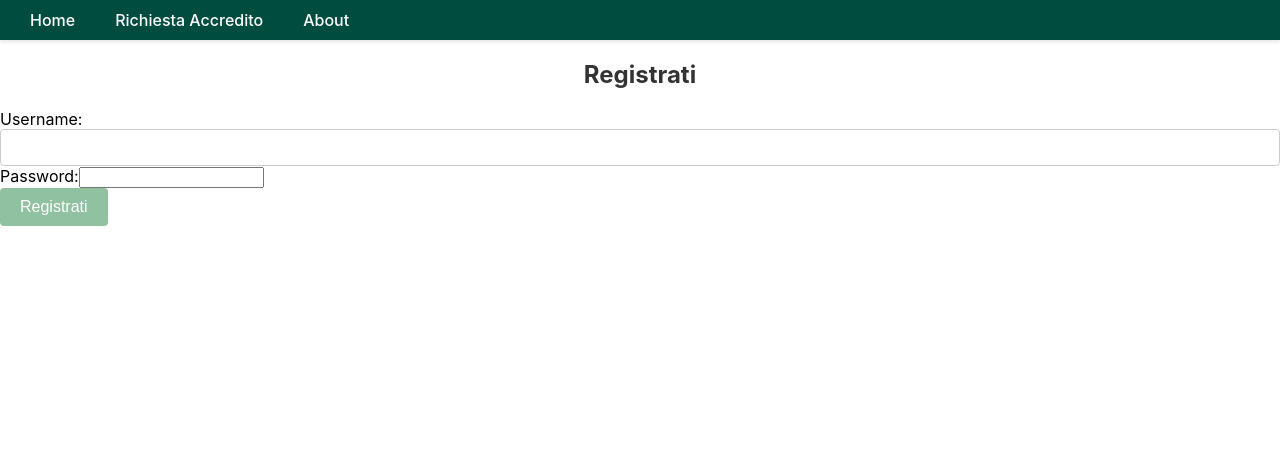
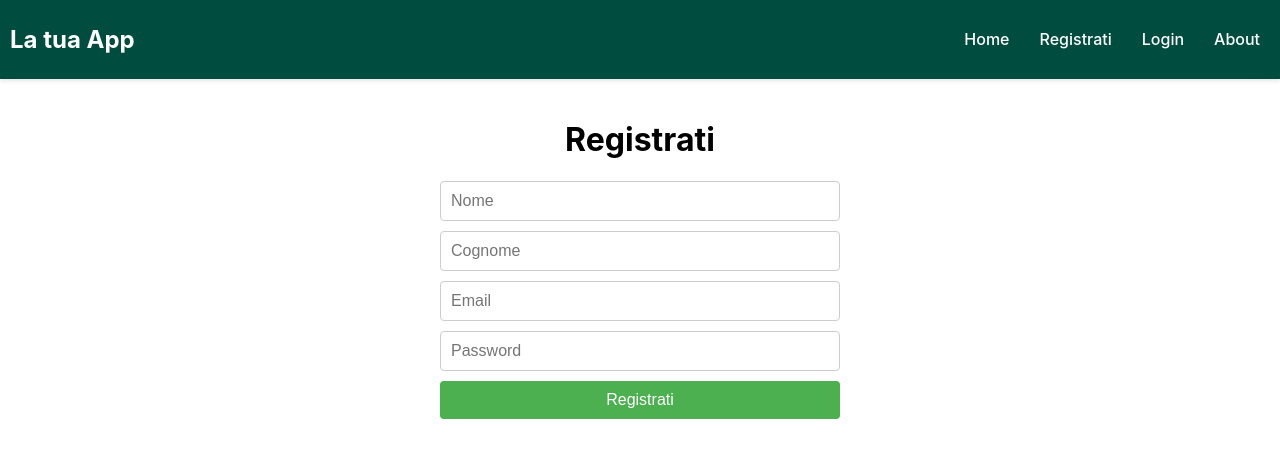
Before and after one commit to AntonioSantorsola/accreditiReactFE, a React (Create React App) app: page /register in a window 1280 px wide. Shown: the top 458 px of the page. Built offline with nearby package versions, Linux system fonts and the light colour scheme.

Commit message:
add form login e registrazione

```diff
--- a/package.json
+++ b/package.json
@@ -7,6 +7,7 @@
     "@testing-library/react": "^13.4.0",
     "@testing-library/user-event": "^13.5.0",
     "axios": "^1.7.9",
+    "jwt-decode": "^4.0.0",
     "react": "^19.0.0",
     "react-dom": "^19.0.0",
     "react-router-dom": "^7.0.2",
--- a/src/App.js
+++ b/src/App.js
@@ -1,15 +1,18 @@
+// src/App.js
 import './App.css';
 import Navbar from './components/navbar/Navbar';
 import { BrowserRouter } from 'react-router-dom'; // Importa BrowserRouter
 import AppRoutes from './AppRoutes';
-
+import { AuthProvider } from './components/context/AuthContext';
 
 function App() {
   return (
     <BrowserRouter>
-      <Navbar />
-      <AppRoutes />
-      {/* Commenti */}
+      <AuthProvider> {/* Avvolgi tutto nel provider di autenticazione */}
+        <Navbar />
+        <AppRoutes />
+        {/* Commenti */}
+      </AuthProvider>
     </BrowserRouter>
   );
 }
--- /dev/null
+++ b/src/components/PrivateRoute.js
@@ -0,0 +1,20 @@
+// src/components/PrivateRoute.js
+import React, { useContext } from 'react';
+import { Navigate } from 'react-router-dom';
+import { AuthContext } from './context/AuthContext';
+
+const PrivateRoute = ({ children, requiredRole }) => {
+    const { isAuthenticated, roles } = useContext(AuthContext);
+
+    if (!isAuthenticated) {
+        return <Navigate to="/login" />;
+    }
+
+    if (requiredRole && !roles.includes(requiredRole)) {
+        return <Navigate to="/" />; // O mostra un messaggio di errore
+    }
+
+    return children; // Se l'utente è autenticato e ha il ruolo corretto, mostra i bambini
+};
+
+export default PrivateRoute;
--- /dev/null
+++ b/src/components/context/AuthContext.js
@@ -0,0 +1,40 @@
+// src/context/AuthContext.js
+import React, { createContext, useState, useEffect } from 'react';
+
+export const AuthContext = createContext();
+
+export const AuthProvider = ({ children }) => {
+    const [isAuthenticated, setIsAuthenticated] = useState(false);
+    const [roles, setRoles] = useState([]); // Aggiungi uno stato per i ruoli
+
+    useEffect(() => {
+        const token = localStorage.getItem("token");
+        if (token) {
+            const decodedToken = JSON.parse(atob(token.split('.')[1])); // Decodifica il token JWT
+            setIsAuthenticated(true);
+            setRoles(decodedToken.roles); // Imposta i ruoli
+        } else {
+            setIsAuthenticated(false);
+            setRoles([]); // Resetta i ruoli se non autenticato
+        }
+    }, []);
+
+    const login = (token, role) => {
+        localStorage.setItem("token", token);
+        const decodedToken = JSON.parse(atob(token.split('.')[1])); // Decodifica il token JWT
+        setIsAuthenticated(true);
+        setRoles(decodedToken.roles); // Imposta i ruoli
+    };
+
+    const logout = () => {
+        localStorage.removeItem("token");
+        setIsAuthenticated(false);
+        setRoles([]); // Resetta i ruoli al logout
+    };
+
+    return (
+        <AuthContext.Provider value={{ isAuthenticated, roles, login, logout }}>
+            {children}
+        </AuthContext.Provider>
+    );
+};
--- a/src/components/login/Login.js
+++ b/src/components/login/Login.js
@@ -1,56 +1,77 @@
-import React, { useState } from 'react';
+// src/components/login/Login.js
+import React, { useState, useContext } from "react";
+import { useNavigate } from "react-router-dom";
+import axios from "axios";
+import {jwtDecode} from "jwt-decode";
+import './Login.css';
+import { AuthContext } from "../context/AuthContext";
 
-const Login = () => {
-    const [username, setUsername] = useState('');
-    const [password, setPassword] = useState('');
+const LoginForm = () => {
+    const [formData, setFormData] = useState({ email: "", password: "" });
+    const [error, setError] = useState(null);
+    const navigate = useNavigate();
+    const { login } = useContext(AuthContext); // Accedi al contesto di autenticazione
+
+    const handleChange = (e) => {
+        const { name, value } = e.target;
+        setFormData({ ...formData, [name]: value });
+    };
 
     const handleSubmit = async (e) => {
         e.preventDefault();
-        const user = { username, password };
+        setError(null);
 
-        // Invio della richiesta di login al backend
-        const response = await fetch('http://localhost:8080/login', {
-            method: 'POST',
-            headers: {
-                'Content-Type': 'application/json',
-            },
-            body: JSON.stringify(user),
-        });
+        try {
+            const response = await axios.post("http://localhost:8080/api/v1/auth/signin", formData);
+            if (response.status === 200) {
+                const { token } = response.data;
 
-        if (response.ok) {
-            alert('Login avvenuto con successo!');
-            // Qui puoi gestire il redirect o la logica successiva
+                // Decodifica il token JWT per ottenere il ruolo
+                const decoded = jwtDecode(token);
+                const userRole = decoded.role;
+
+                // Utilizza il contesto per il login
+                login(token, userRole);
+
+                // Reindirizza in base al ruolo
+                if (userRole === "ADMIN") {
+                    navigate("/admin-dashboard");
                 } else {
-            alert('Login fallito, controlla i dettagli.');
+                    navigate("/");
+                }
+            }
+        } catch (err) {
+            setError(
+                err.response?.data?.message || "Errore durante il login. Controlla email e password."
+            );
         }
     };
 
     return (
-        <div>
-            <h2>Login</h2>
+        <div className="login-container">
+            <h1>Login</h1>
             <form onSubmit={handleSubmit}>
-                <div>
-                    <label>Username:</label>
                 <input
-                        type="text"
-                        value={username}
-                        onChange={(e) => setUsername(e.target.value)}
+                    type="email"
+                    name="email"
+                    placeholder="Email"
+                    value={formData.email}
+                    onChange={handleChange}
                     required
                 />
-                </div>
-                <div>
-                    <label>Password:</label>
                 <input
                     type="password"
-                        value={password}
-                        onChange={(e) => setPassword(e.target.value)}
+                    name="password"
+                    placeholder="Password"
+                    value={formData.password}
+                    onChange={handleChange}
                     required
                 />
-                </div>
                 <button type="submit">Login</button>
+                {error && <p className="error">{error}</p>}
             </form>
         </div>
     );
 };
 
-export default Login;
+export default LoginForm;
--- a/src/components/navbar/Navbar.css
+++ b/src/components/navbar/Navbar.css
@@ -2,7 +2,7 @@
 .navbar {
     background-color: #004d40; /* Verde petrolio scuro */
     color: #ffffff; /* Colore del testo bianco per contrasto */
-    padding: 10px 20px; /* Spaziatura più ampia per un aspetto raffinato */
+    padding: 5px 10px; /* Riduci il padding verticale per rimpicciolire la navbar */
     box-shadow: 0 2px 4px rgba(0, 0, 0, 0.1); /* Ombra per un effetto leggermente sollevato */
     display: flex; /* Allinea gli elementi */
     justify-content: space-between; /* Spazia gli elementi in modo uniforme */
@@ -14,23 +14,27 @@
     margin: 0;
     padding: 0;
     display: flex; /* Mostra gli elementi su una sola riga */
-    gap: 20px; /* Spaziatura tra i link */
+    gap: 10px; /* Spaziatura tra i link (puoi ridurre anche questo) */
 }
 
 .navbar li {
     display: inline; /* Imposta gli elementi come in-line */
 }
 
-.navbar a {
+.navbar a, .navbar button {
     color: #ffffff; /* Colore del testo bianco */
     text-decoration: none; /* Rimuovi la sottolineatura */
     font-weight: 500; /* Testo leggermente più marcato */
-    padding: 5px 10px; /* Spaziatura interna */
+    padding: 5px 10px; /* Riduci il padding interno per i pulsanti */
     border-radius: 4px; /* Angoli arrotondati per un effetto moderno */
     transition: background-color 0.3s, color 0.3s; /* Effetto di transizione per hover */
+    border: none; /* Rimuovi il bordo dai pulsanti */
+    cursor: pointer; /* Cambia il cursore sui pulsanti */
+    display: flex; /* Allinea il contenuto in modo uniforme */
+    align-items: center; /* Allinea verticalmente */
 }
 
-.navbar a:hover {
+.navbar a:hover, .navbar button:hover {
     background-color: #00796b; /* Verde petrolio più chiaro al passaggio del mouse */
     color: #ffffff; /* Testo bianco per contrasto */
 }
--- a/src/components/navbar/Navbar.js
+++ b/src/components/navbar/Navbar.js
@@ -1,17 +1,41 @@
-// src/components/Navbar.js
-import React from 'react';
-import { Link } from 'react-router-dom';
-import './Navbar.css'; // Aggiungi un file CSS se desideri stili personalizzati
+// src/components/navbar/Navbar.js
+import React, { useContext } from 'react';
+import { Link, useNavigate } from 'react-router-dom';
+import './Navbar.css';
+import { AuthContext } from '../context/AuthContext';
 
 const Navbar = () => {
+    const { isAuthenticated, roles, logout } = useContext(AuthContext);
+    const navigate = useNavigate();
+
+    const handleLogout = () => {
+        logout(); // Chiama la funzione di logout
+        navigate("/login"); // Reindirizza alla pagina di login
+    };
+
     return (
         <nav className="navbar">
+            <h1 className="navbar-title">La tua App</h1>
             <ul>
                 <li>
                     <Link to="/">Home</Link>
                 </li>
+                {roles.includes("ADMIN") && ( // Mostra Accredito se l'utente è admin
+                    <li>
+                        <Link to="/accredito">Richiesta Accredito</Link>
+                    </li>
+                )}
+                {!isAuthenticated && (
+                    <li>
+                        <Link to="/register">Registrati</Link>
+                    </li>
+                )}
                 <li>
-                    <Link to="/accredito">Richiesta Accredito</Link>
+                    {isAuthenticated ? (
+                        <Link to="/login" onClick={handleLogout} className="navbar-button">Logout</Link>
+                    ) : (
+                        <Link to="/login" className="navbar-button">Login</Link>
+                    )}
                 </li>
                 <li>
                     <Link to="/about">About</Link>
--- a/src/components/register/Register.css
+++ b/src/components/register/Register.css
@@ -0,0 +1,42 @@
+/* RegistrationForm.css */
+
+.registration-container {
+    width: 100%;
+    max-width: 400px;
+    margin: 0 auto;
+    padding: 20px;
+    text-align: center;
+  }
+
+  .registration-form {
+    display: flex;
+    flex-direction: column;
+    gap: 10px;
+  }
+
+  .registration-input {
+    padding: 10px;
+    font-size: 16px;
+    border-radius: 4px;
+    border: 1px solid #ccc;
+  }
+
+  .registration-button {
+    padding: 10px;
+    font-size: 16px;
+    background-color: #4caf50;
+    color: white;
+    border: none;
+    border-radius: 4px;
+    cursor: pointer;
+  }
+
+  .registration-error {
+    color: red;
+    font-size: 14px;
+  }
+
+  .registration-success {
+    color: green;
+    font-size: 14px;
+  }
--- a/src/components/register/Register.js
+++ b/src/components/register/Register.js
@@ -1,55 +1,91 @@
-import React, { useState } from 'react';
+import React, { useState } from "react";
+import { useNavigate } from "react-router-dom";
+import axios from "axios";
+import "./Register.css"; // Importa il file CSS
 
-const Register = () => {
-    const [username, setUsername] = useState('');
-    const [password, setPassword] = useState('');
+function RegistrationForm() {
+  const [formData, setFormData] = useState({
+    firstName: "",
+    lastName: "",
+    email: "",
+    password: "",
+  });
+  const [error, setError] = useState(null);
+  const [success, setSuccess] = useState(false);
+  const navigate = useNavigate();
+
+  const handleChange = (e) => {
+    const { name, value } = e.target;
+    setFormData({ ...formData, [name]: value });
+  };
 
   const handleSubmit = async (e) => {
     e.preventDefault();
-        const user = { username, password };
+    setError(null);
+    setSuccess(false);
 
-        // Invio della richiesta di registrazione al backend
-        const response = await fetch('http://localhost:8080/register', {
-            method: 'POST',
-            headers: {
-                'Content-Type': 'application/json',
-            },
-            body: JSON.stringify(user),
-        });
-
-        if (response.ok) {
-            alert('Registrazione avvenuta con successo!');
-        } else {
-            alert('Registrazione fallita, controlla i dettagli.');
+    try {
+      const response = await axios.post("http://localhost:8080/api/v1/auth/signup", formData);
+      if (response.status === 200) {
+        setSuccess(true);
+        alert("Registrazione completata! Reindirizzamento al login...");
+        navigate("/login");
+      }
+    } catch (err) {
+      setError(
+        err.response?.data?.message || "Errore durante la registrazione. Riprova."
+      );
     }
   };
 
   return (
-        <div>
-            <h2>Registrati</h2>
-            <form onSubmit={handleSubmit}>
-                <div>
-                    <label>Username:</label>
+    <div className="registration-container">
+      <h1>Registrati</h1>
+      <form onSubmit={handleSubmit} className="registration-form">
         <input
           type="text"
-                        value={username}
-                        onChange={(e) => setUsername(e.target.value)}
+          name="firstName"
+          placeholder="Nome"
+          value={formData.firstName}
+          onChange={handleChange}
           required
+          className="registration-input"
         />
-                </div>
-                <div>
-                    <label>Password:</label>
+        <input
+          type="text"
+          name="lastName"
+          placeholder="Cognome"
+          value={formData.lastName}
+          onChange={handleChange}
+          required
+          className="registration-input"
+        />
+        <input
+          type="email"
+          name="email"
+          placeholder="Email"
+          value={formData.email}
+          onChange={handleChange}
+          required
+          className="registration-input"
+        />
         <input
           type="password"
-                        value={password}
-                        onChange={(e) => setPassword(e.target.value)}
+          name="password"
+          placeholder="Password"
+          value={formData.password}
+          onChange={handleChange}
           required
+          className="registration-input"
         />
-                </div>
-                <button type="submit">Registrati</button>
+        <button type="submit" className="registration-button">
+          Registrati
+        </button>
+        {error && <p className="registration-error">{error}</p>}
+        {success && <p className="registration-success">Registrazione completata!</p>}
       </form>
     </div>
   );
-};
+}
 
-export default Register;
+export default RegistrationForm;
```
Also changed, not shown: src/AppRoutes.js (+11 -3 lines), src/components/context/UserContext.js (added, +24 -0 lines), src/components/login/Login.css (+37 -0 lines), 1 other file (tests, documents, lock files or other folders). Lines whose indentation alone changed are shown as unchanged.
